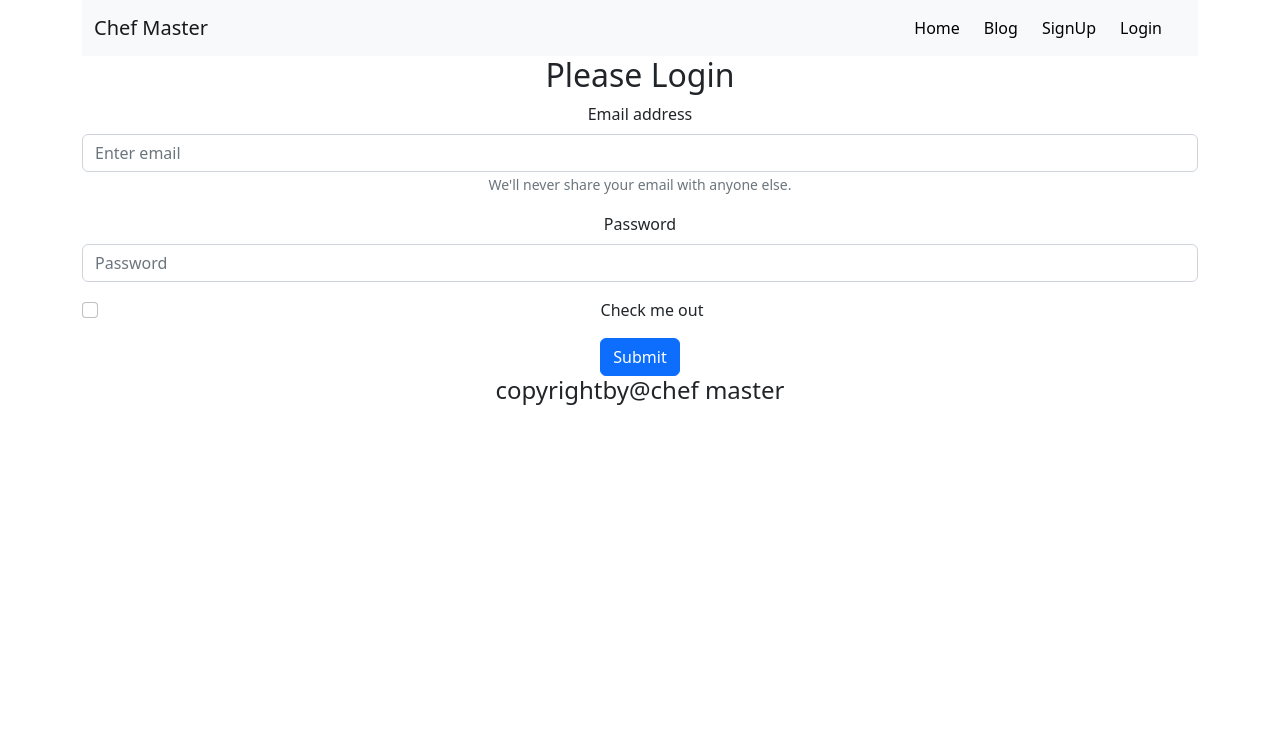
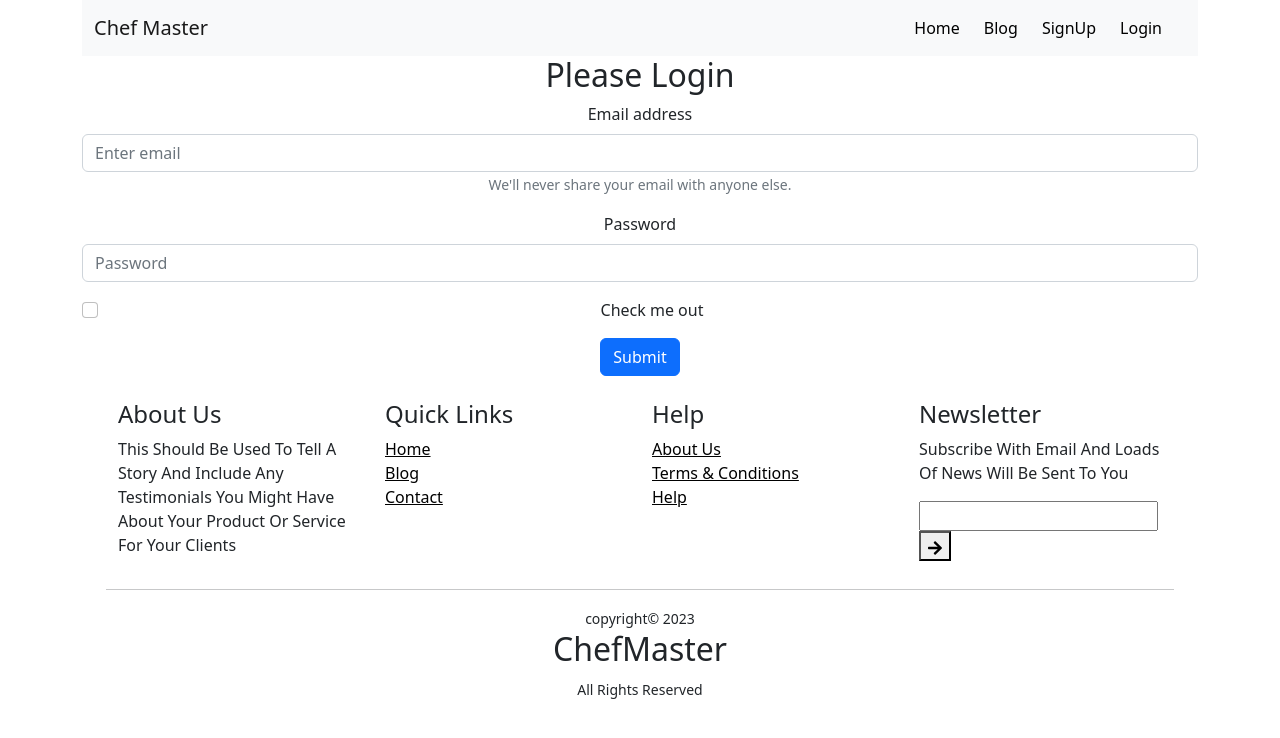
Before and after one commit to Naharun/chef-master-with-client, a React (Vite) app: page /login in a window 1280 px wide. Shown: the top 738 px of the page. Built offline with nearby package versions, Linux system fonts and the light colour scheme.

Commit message:
added a footer

```diff
--- /dev/null
+++ b/src/Pages/ErrorPage/ErrorPage.jsx
@@ -0,0 +1,55 @@
+import React from 'react';
+import { Link, useRouteError } from 'react-router-dom';
+
+const ErrorPage = () => {
+    const {error, status} = useRouteError();
+    return (
+        <div>
+            <section className='flex items-center h-screen p-16 bg-gray-100 text-gray-900'>
+                <div className='container flex flex-col items-center justify-center px-5 mx-auto my-8'>
+                    <svg
+                        xmlns='http://www.w3.org/2000/svg'
+                        viewBox='0 0 512 512'
+                        className='w-40 h-40 text-gray-600'
+                    >
+                        <path
+                            fill='currentColor'
+                            d='M256,16C123.452,16,16,123.452,16,256S123.452,496,256,496,496,388.548,496,256,388.548,16,256,16ZM403.078,403.078a207.253,207.253,0,1,1,44.589-66.125A207.332,207.332,0,0,1,403.078,403.078Z'
+                        ></path>
+                        <rect
+                            width='176'
+                            height='32'
+                            x='168'
+                            y='320'
+                            fill='currentColor'
+                        ></rect>
+                        <polygon
+                            fill='currentColor'
+                            points='210.63 228.042 186.588 206.671 207.958 182.63 184.042 161.37 162.671 185.412 138.63 164.042 117.37 187.958 141.412 209.329 120.042 233.37 143.958 254.63 165.329 230.588 189.37 251.958 210.63 228.042'
+                        ></polygon>
+                        <polygon
+                            fill='currentColor'
+                            points='383.958 182.63 360.042 161.37 338.671 185.412 314.63 164.042 293.37 187.958 317.412 209.329 296.042 233.37 319.958 254.63 341.329 230.588 365.37 251.958 386.63 228.042 362.588 206.671 383.958 182.63'
+                        ></polygon>
+                    </svg>
+                    <div className='text-center'>
+                        <h2 className='mb-8 fw-extrabold'>
+                            <span>Error</span> {status || 404}
+                        </h2>
+                        <p className=' fw-semibold fs-3 mb-8'>
+                            {error?.message}
+                        </p>
+                        <Link
+                            to='/'
+                            className='px-8 py-3 fw-semibold rounded'
+                        >
+                            Back to homepage
+                        </Link>
+                    </div>
+                </div>
+            </section>
+        </div>
+    );
+};
+
+export default ErrorPage;
--- a/src/Routes/Router.jsx
+++ b/src/Routes/Router.jsx
@@ -4,10 +4,12 @@ import Login from "../Layout/Login/Login";
 import Signup from "../Layout/Signup/Signup";
 import Home from "../Pages/Home/Home/Home";
 import RecipeData from "../Pages/Home/RecipeData/RecipeData";
+import ErrorPage from "../Pages/ErrorPage/ErrorPage";
 
 const router = createBrowserRouter([
     {
         path: '/',
+        errorElement: <ErrorPage></ErrorPage>,
         element: <Main></Main>,
         children: [
             {
--- a/src/Shared/Footer/Footer.jsx
+++ b/src/Shared/Footer/Footer.jsx
@@ -1,10 +1,50 @@
 import React from 'react';
+import { Col, Container, Row } from 'react-bootstrap';
+import { FaArrowAltCircleRight, FaArrowRight, FaFacebook, FaTwitter } from 'react-icons/fa';
+import { Link } from 'react-router-dom';
 
 const Footer = () => {
     return (
-        <div className='text-center'>
-            <h4>copyrightby@chef master</h4>
-        </div>
+        <footer className='text-center bg-lightblue p-4'>
+            <Container>
+                <Row>
+                    <Col md={3}>
+                        <div className='mt-2 mt-lg-0 text-start'>
+                            <h4>About Us</h4>
+                            <p>This Should Be Used To Tell A Story And Include Any Testimonials You Might Have About Your Product Or Service For Your Clients</p>
+                        </div>
+                    </Col>
+                    <Col md={3}>
+                        <div className='mt-2 mt-lg-0 d-flex text-start flex-column'>
+                            <h4>Quick Links</h4>
+                            <Link className='text-black' to='/'>Home</Link>
+                            <Link className='text-black' to='/blog'>Blog</Link>
+                            <Link className='text-black'>Contact</Link>
+                        </div>
+                    </Col>
+                    <Col md={3}>
+                        <div className='mt-2 mt-lg-0 d-flex flex-column text-start'>
+                            <h4>Help</h4>
+                            <Link className='text-black'>About Us</Link>
+                            <Link className='text-black'>Terms & Conditions</Link>
+                            <Link className='text-black'>Help</Link>
+                        </div>
+                    </Col>
+                    <Col md={3}>
+                        <div className='text-start mt-2 mt-lg-0'>
+                            <h4>Newsletter</h4>
+                            <p>Subscribe With Email And Loads Of News Will Be Sent To You</p>
+                            <div>
+                                <input type="text" />
+                                <button><FaArrowRight></FaArrowRight></button>
+                            </div>
+                        </div>
+                    </Col>
+                </Row>
+            </Container>
+            <hr />
+            <small>copyright&copy; {new Date().getFullYear()}<h2>ChefMaster</h2> All Rights Reserved</small>
+        </footer>
     );
 };
 
```
